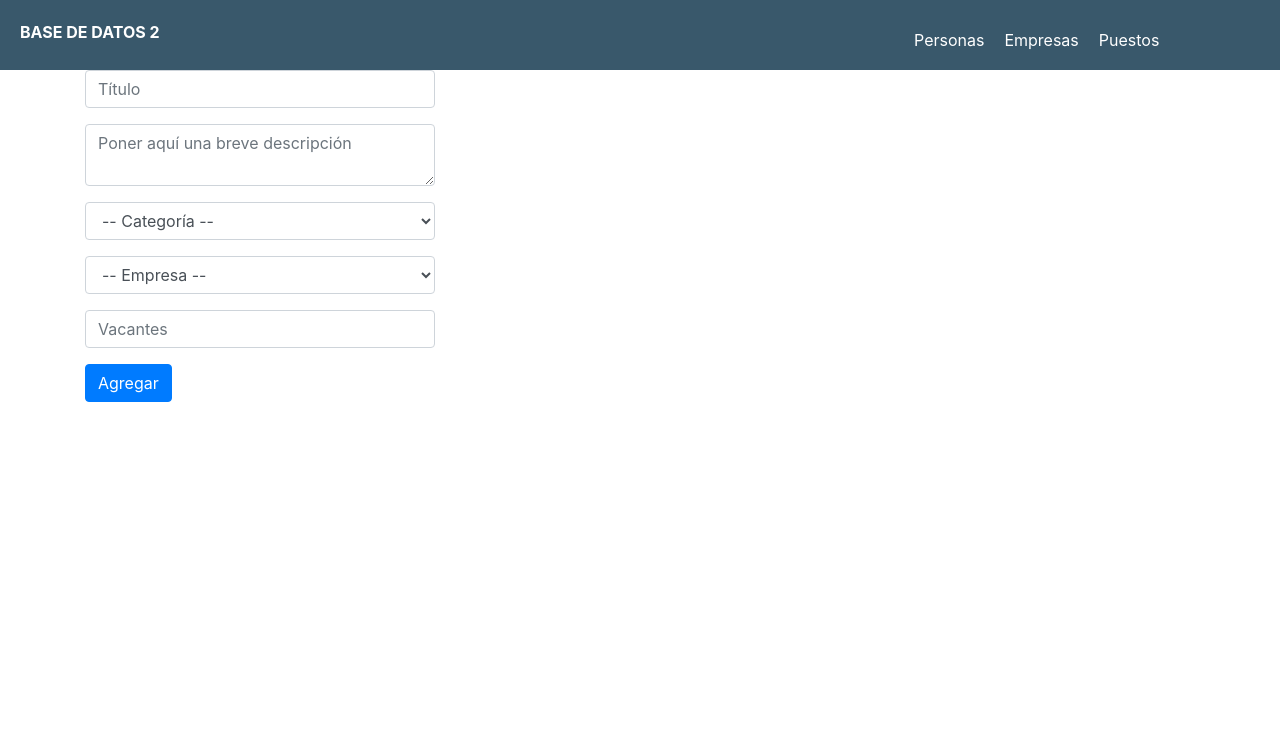
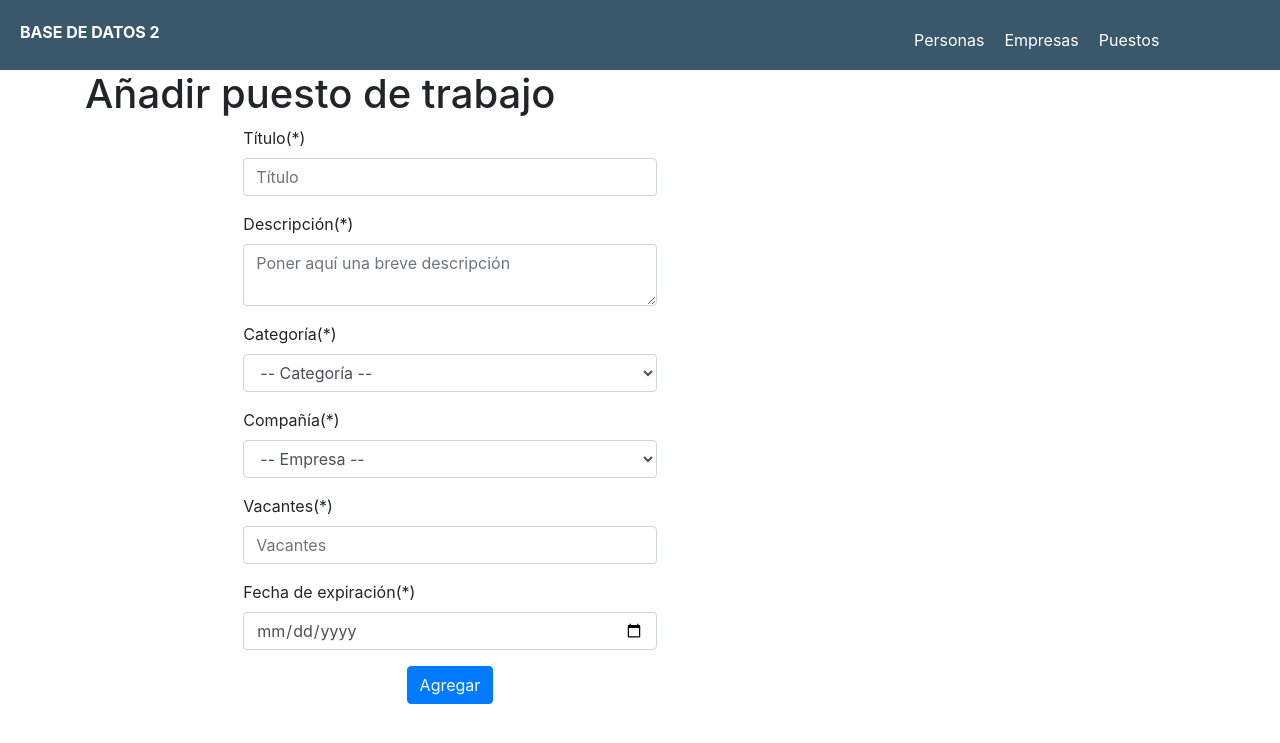
Before and after one commit to fdanmon/bd2-lab-demo, a Flask app: template app/templates/jobs/create.html in a window 1280 px wide. Shown: the top 743 px of the page. Run offline with Flask 2, Linux system fonts and the light colour scheme; the template is opened without the code that fills it, so the values that code supplies are empty; some libraries are stand-ins or nearby versions.

Commit message:
working with interfaces...

```diff
--- a/app/app.py
+++ b/app/app.py
@@ -252,6 +252,7 @@ def store_job():
                 vacancies=request.form['vacancies'],
                 category_id=request.form['category_id'],
                 company_id=request.form['company_id'],
+                exp_date=request.form['expiration_date'],
                 status=1
             )
             session.add(new_job)
--- a/app/models/job.py
+++ b/app/models/job.py
@@ -19,11 +19,11 @@ class Job(Base):
     def __repr__(self):
         pass
 
-    def __init__(self, title, description, vacancies, category_id, company_id, status):
+    def __init__(self, title, description, vacancies, category_id, company_id, exp_date, status):
         self.title = title
         self.description = description
         self.vacancies = vacancies
         self.category_id = category_id
         self.company_id = company_id
-        self.expiration_date = '2020-12-31'
+        self.expiration_date = exp_date
         self.status = status
--- a/app/templates/jobs/create.html
+++ b/app/templates/jobs/create.html
@@ -3,15 +3,25 @@
 {% block title %}Agregar empleo{% endblock %}
 
 {% block content %}
-    <div class="main-content col-4">
+    <div class="main-content col-8">
+        <div class="row">
+            <div class="col-8">
+                <h1>Añadir puesto de trabajo</h1>
+            </div>
+        </div>
+        <div class="row">
+            <div class="col-7" style="margin: auto;">
                 <form action="{{ url_for('store_job') }}" method="post">
                     <div class="form-group">
+                        <label for="">Título(*)</label>
                         <input type="text" name="title" id="" placeholder="Título" class="form-control" required>
                     </div>
                     <div class="form-group">
+                        <label for="">Descripción(*)</label>
                         <textarea name="description" rows="2" class="form-control" required placeholder="Poner aquí una breve descripción"></textarea>
                     </div>
                     <div class="form-group">
+                        <label for="">Categoría(*)</label>
                         <select name="category_id" class="form-control" required>
                             <option disabled selected>-- Categoría --</option>
                             {% for c in categories %}
@@ -20,6 +30,7 @@
                         </select>
                     </div>
                     <div class="form-group">
+                        <label for="">Compañía(*)</label>
                         <select name="company_id" class="form-control" required>
                             <option disabled selected>-- Empresa --</option>
                             {% for e in companies %}
@@ -28,12 +39,20 @@
                         </select>
                     </div>
                     <div class="form-group">
+                        <label for="">Vacantes(*)</label>
                         <input type="number" name="vacancies" min="1" step="1" placeholder="Vacantes" class="form-control" id="vacanciesInput" required>
                     </div>
                     <div class="form-group">
-                <button type="submit" id="btn_submit" class="btn btn-primary">Agregar</button>
+                        <label for="">Fecha de expiración(*)</label>
+                        <input type="date" name="expiration_date" id="" placeholder="Fecha de expiración" class="form-control" required>
+                    </div>
+                    <div class="form-group">
+                        <button type="submit" id="btn_submit" class="btn btn-primary" style="display: block; margin: auto;">Agregar</button>
                     </div>
                 </form>
+            </div>
+        </div>
+
     </div>
 {% endblock %}
 
--- a/app/templates/jobs/index.html
+++ b/app/templates/jobs/index.html
@@ -9,6 +9,7 @@
 
     <div class="main-content col-12">
         <h1>Puestos ofertados</h1>
+        <h5><a href="{{ url_for('create_job') }}">Crear nuevo</a></h5>
         <table class="table table-striped table-hover">
             <thead class="thead-dark">
                 <tr>
```
Lines whose indentation alone changed are shown as unchanged.
